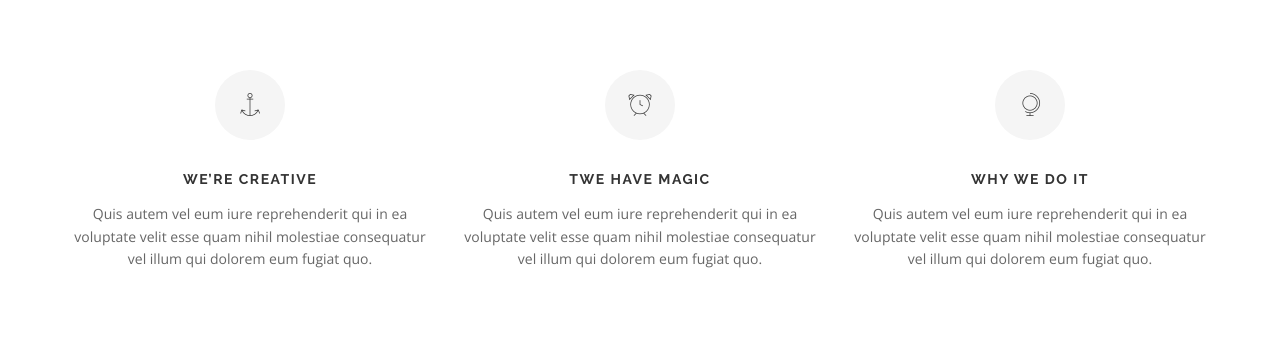
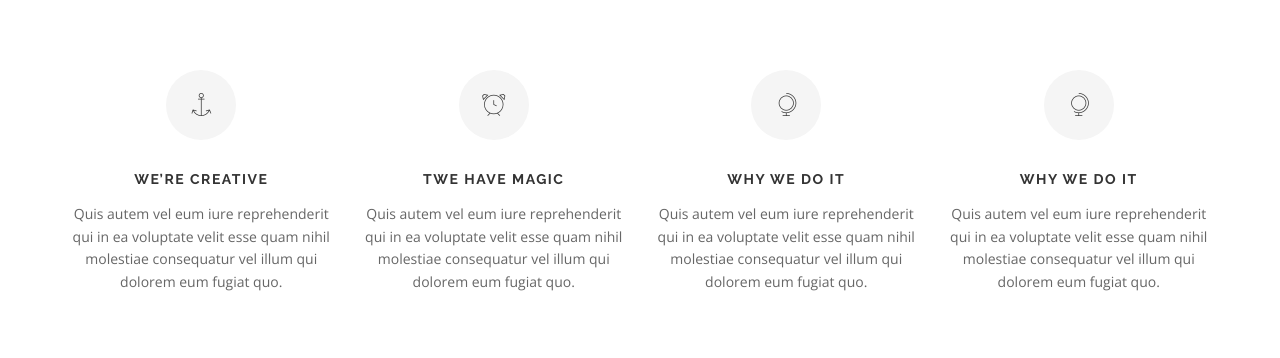
Before and after one commit to edesmidt/lifeventura, a plain HTML site: page index.html in a window 1280 px wide. Shown: the part 1047-1405 px from the top of the page. Drawn offline with nearby package versions, Linux system fonts and the light colour scheme; some packages are replaced by stand-ins of ours; animation ran at ten frames a second.

Commit message:
Anne Collet
4 instead of 3 bullets

```diff
--- a/index.html
+++ b/index.html
@@ -58,10 +58,10 @@
                             <li><a href="#latest-work">Work</a></li>
                             <li><a href="#service">Service</a></li>
                             <li><a href="#pricing">Pricing</a></li>
-                            <li><a href="#client">Client</a></li>
+                           <!--  <li><a href="#client">Client</a></li>
                             <li><a href="#elements">Elements</a></li>
                             <li><a href="#contact-us">Contact</a></li>
-                            <li><a class="nav-external all-demos-link" href="" target="_blank">Demos</a></li>
+                            <li><a class="nav-external all-demos-link" href="" target="_blank">Demos</a></li> -->
                         </ul>
                     </div>
                     <!-- End Navigation Menu -->
@@ -472,17 +472,22 @@
 
                 <div class="container">
                     <div class="row">
-                        <div class="col-md-4 col-sm-6 col-xs-12 content-box mb-sm-30 wow fadeIn" data-wow-delay="0.2s" data-wow-duration="2s">
+                        <div class="col-md-3 col-sm-6 col-xs-12 content-box mb-sm-30 wow fadeIn" data-wow-delay="0.2s" data-wow-duration="2s">
                             <div class="icon-top"><i class="icon icon-basic-anchor"></i></div>
                             <h5 class="features-title">We’re Creative</h5>
                             <p>Quis autem vel eum iure reprehenderit qui in ea voluptate velit esse quam nihil molestiae consequatur vel illum qui dolorem eum fugiat quo.</p>
                         </div>
-                        <div class="col-md-4 col-sm-6 col-xs-12 content-box mb-sm-30 wow fadeIn" data-wow-delay="0.4s" data-wow-duration="2s">
+                        <div class="col-md-3 col-sm-6 col-xs-12 content-box mb-sm-30 wow fadeIn" data-wow-delay="0.4s" data-wow-duration="2s">
                             <div class="icon-top"><i class="icon icon-basic-alarm"></i></div>
                             <h5 class="features-title">TWe have magic</h5>
                             <p>Quis autem vel eum iure reprehenderit qui in ea voluptate velit esse quam nihil molestiae consequatur vel illum qui dolorem eum fugiat quo.</p>
                         </div>
-                        <div class="col-md-4 col-sm-6 col-xs-12 content-box mb-sm-30 wow fadeIn" data-wow-delay="0.6s" data-wow-duration="2s">
+                        <div class="col-md-3 col-sm-6 col-xs-12 content-box mb-sm-30 wow fadeIn" data-wow-delay="0.6s" data-wow-duration="2s">
+                            <div class="icon-top"><i class="icon icon-basic-globe"></i></div>
+                            <h5 class="features-title">Why we do it</h5>
+                            <p>Quis autem vel eum iure reprehenderit qui in ea voluptate velit esse quam nihil molestiae consequatur vel illum qui dolorem eum fugiat quo.</p>
+                        </div>
+                        <div class="col-md-3 col-sm-6 col-xs-12 content-box mb-sm-30 wow fadeIn" data-wow-delay="0.6s" data-wow-duration="2s">
                             <div class="icon-top"><i class="icon icon-basic-globe"></i></div>
                             <h5 class="features-title">Why we do it</h5>
                             <p>Quis autem vel eum iure reprehenderit qui in ea voluptate velit esse quam nihil molestiae consequatur vel illum qui dolorem eum fugiat quo.</p>
@@ -1686,11 +1691,11 @@
             <!-- End Contact Form -->
 
             <!-- Map section -->
-            <section class="map" id="map"></section>
+<!--             <section class="map" id="map"></section> -->
             <!-- End Map section -->
 
             <!--Contact Info Section-->
-            <section id="contct-info" class="section-padding">
+<!--             <section id="contct-info" class="section-padding">
                 <div class="container text-center">
                     <div class="row">
                         <div class="col-md-4 mb-sm-30 wow fadeIn" data-wow-delay="0.2s" data-wow-duration="2s">
@@ -1719,7 +1724,7 @@
                         </div>
                     </div>
                 </div>
-            </section>
+            </section> -->
             <!-- End Contact Info Section-->
 
             <!--Footer Section-->
@@ -1752,9 +1757,9 @@
                         <li>
                             <a href="https://www.linkedin.com/" target="_blank"><i class="fa fa-linkedin"></i></a>
                         </li>
-                        <li>
+                        <!-- <li>
                             <a href="https://plus.google.com/" target="_blank"><i class="fa fa-google-plus"></i></a>
-                        </li>
+                        </li> -->
                     </ul>
                     <!-- End Social -->
 
```
